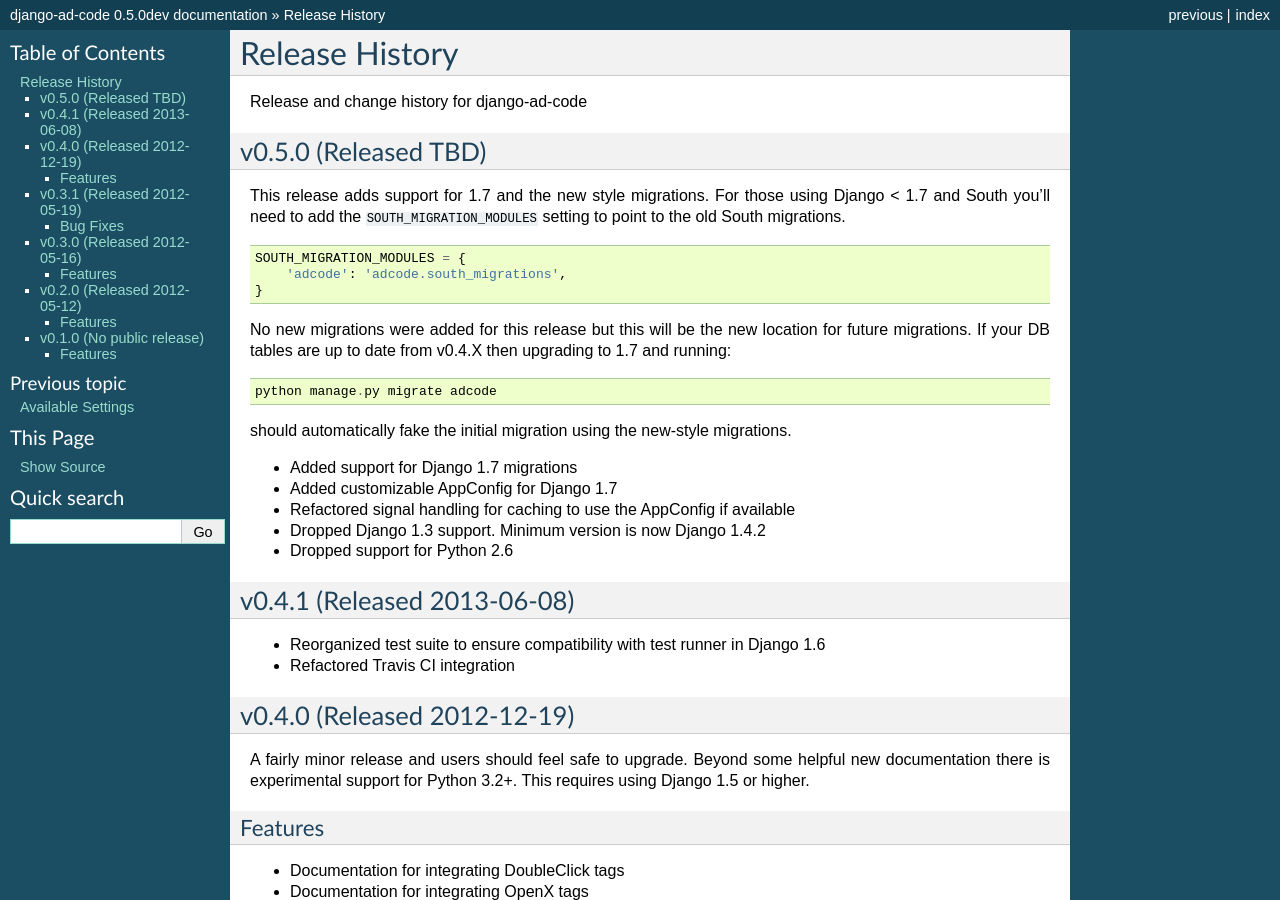
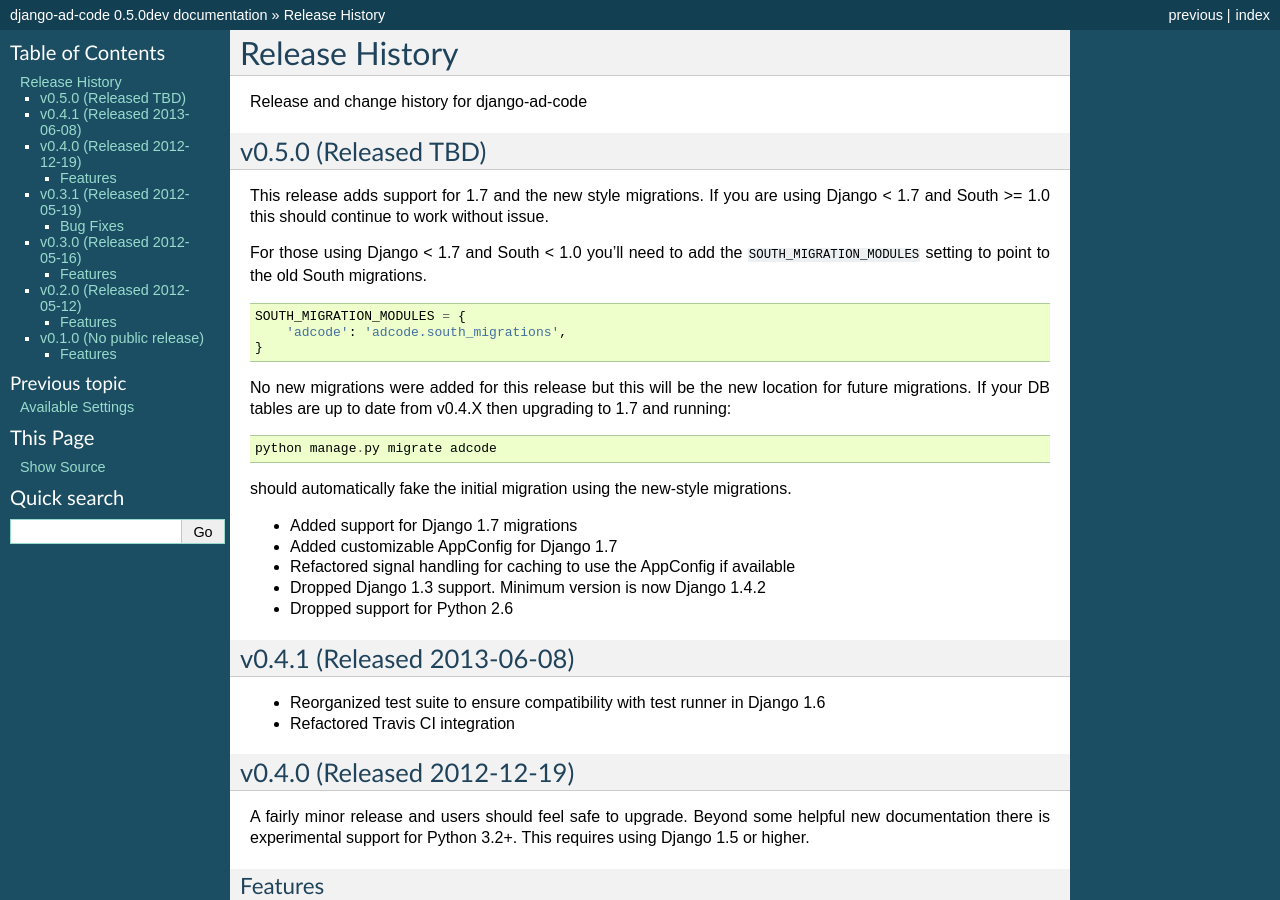
Before and after one commit to mlavin/django-ad-code, a Sphinx documentation site: the page built from docs/releases.rst, in a window 1280 px wide and 900 px high. Built offline with Sphinx 7.4.7, drawn with Linux system fonts in a browser that asks for light colours.

Commit message:
Add note about South 1.0

```diff
--- a/docs/releases.rst
+++ b/docs/releases.rst
@@ -7,7 +7,10 @@
 v0.5.0 (Released TBD)
 ------------------------------------
 
-This release adds support for 1.7 and the new style migrations. For those using Django < 1.7 and South you'll need
+This release adds support for 1.7 and the new style migrations. If you are using Django < 1.7
+and South >= 1.0 this should continue to work without issue.
+
+For those using Django < 1.7 and South < 1.0 you'll need
 to add the ``SOUTH_MIGRATION_MODULES`` setting to point to the old South migrations.
 
 .. code-block:: python
```
